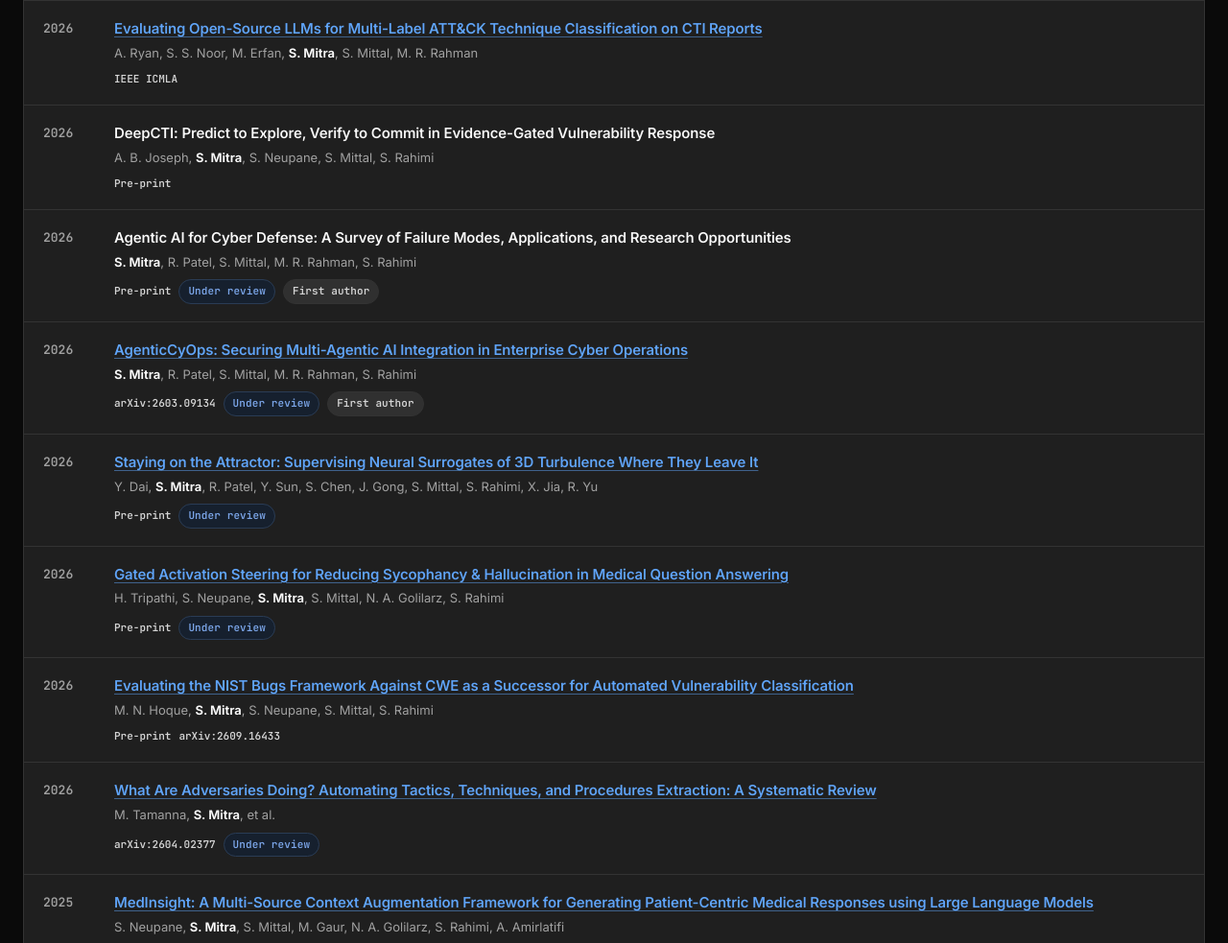
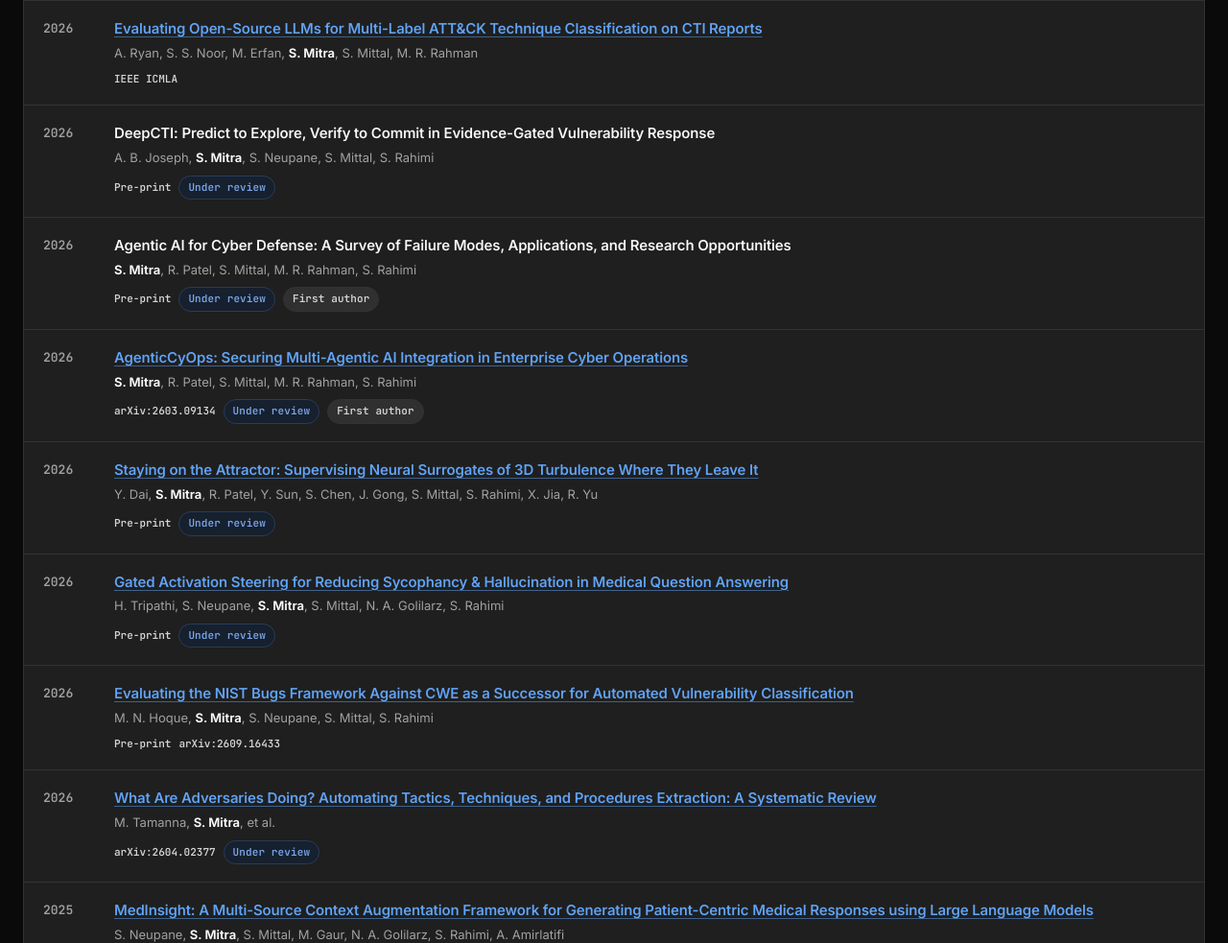
Before and after one commit to shaswata09/shaswata09.github.io, a plain HTML site: page research.html in a window 1280 px wide. Shown: the part 826-1809 px from the top of the page at 96% size. Drawn offline with Linux system fonts and the light colour scheme.

Commit message:
DeepCTI updated

```diff
--- a/research.html
+++ b/research.html
@@ -372,6 +372,7 @@
                 </p>
                 <div class="pub__foot">
                   <span class="pub__venue">Pre-print</span>
+                <span class="chip chip--info">Under review</span>
                 </div>
               </div>
             </article>
```
